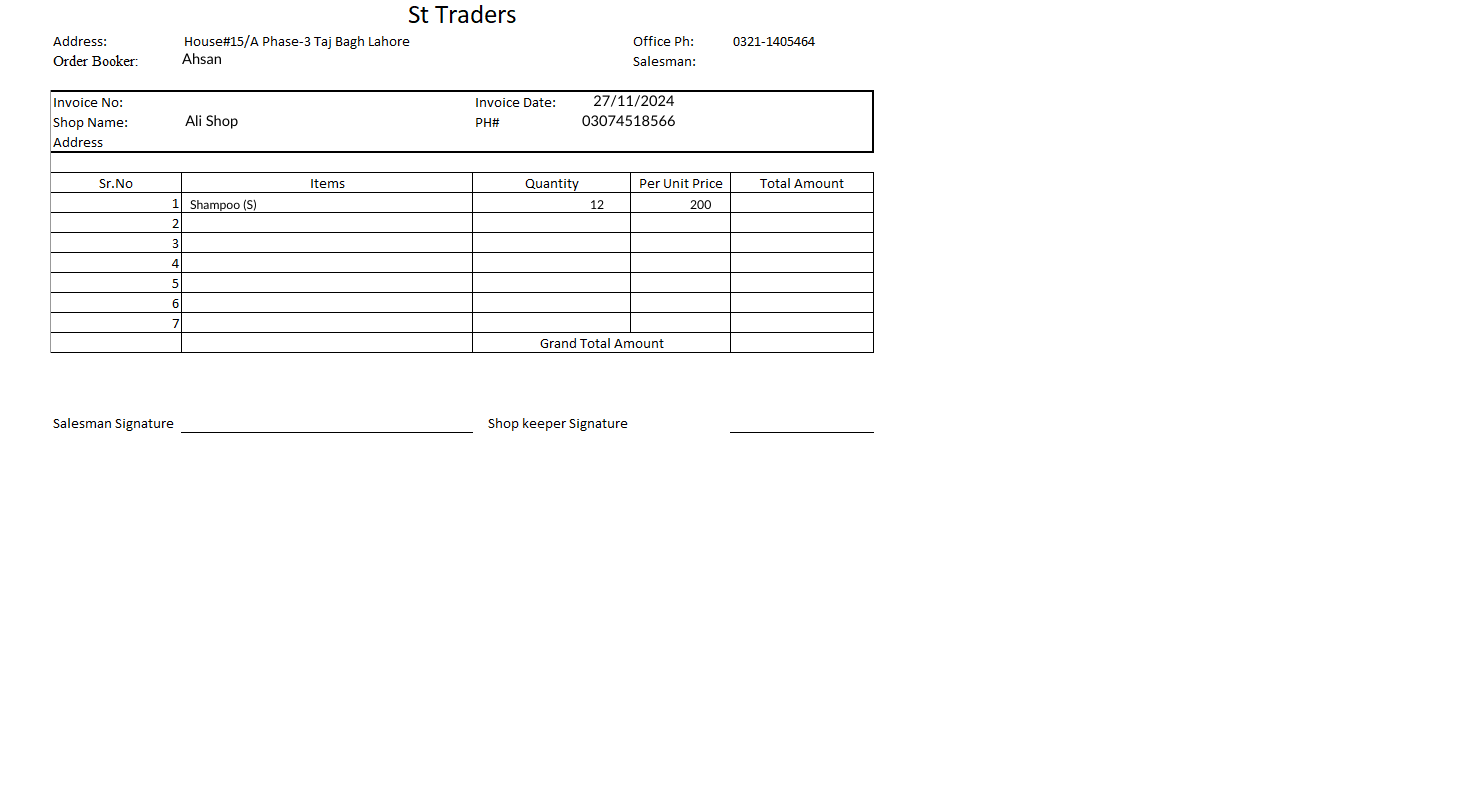
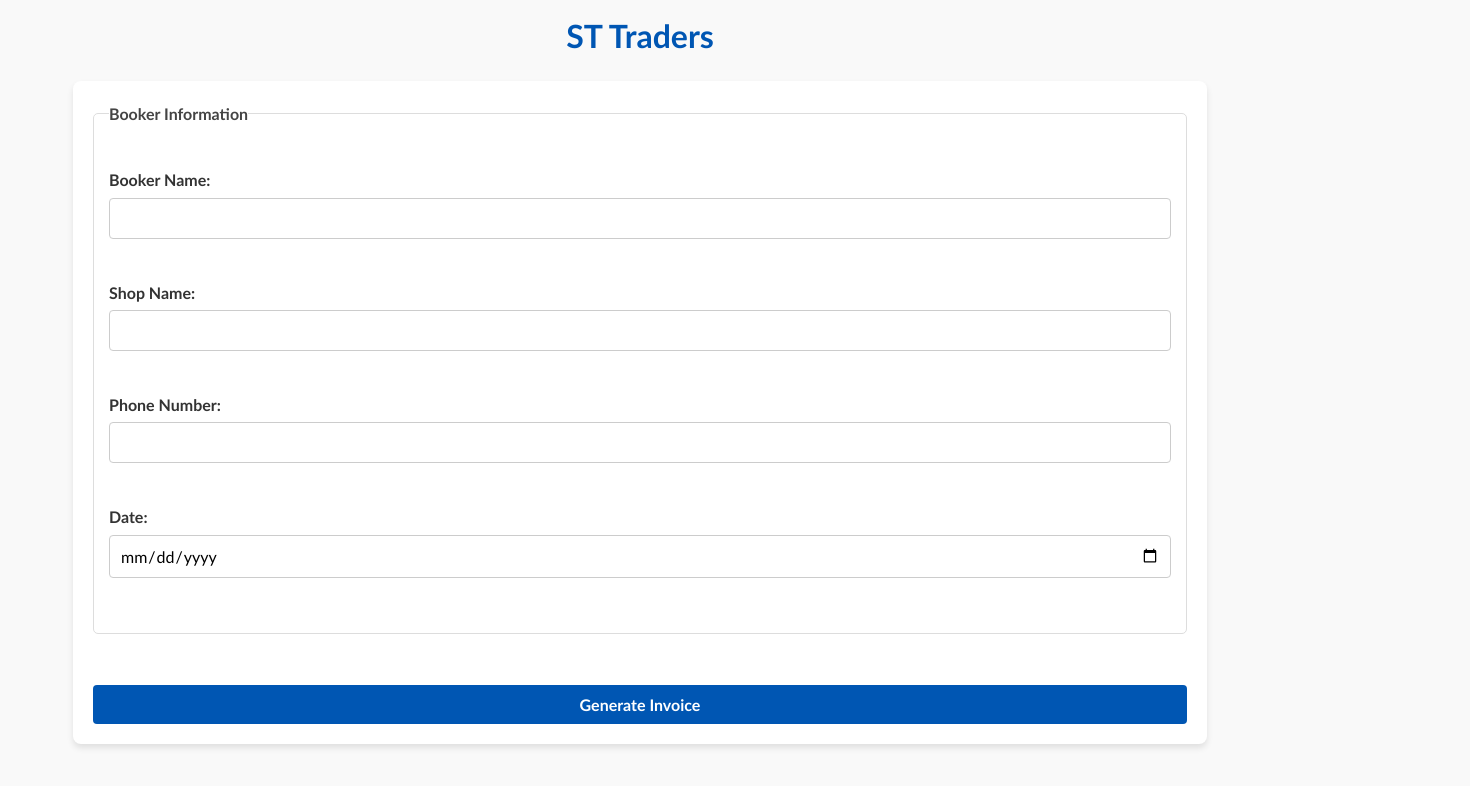
Before and after one commit to itisusama/custom-invoice, a plain HTML site: page index.html in a window 1280 px wide. Shown: the whole page, 1470 px wide, since content can reach past the window. Drawn offline with Linux system fonts and the light colour scheme.

Commit message:
add form and styling

```diff
--- /dev/null
+++ b/assets/css/form.css
@@ -0,0 +1,133 @@
+/* General Reset */
+* {
+    margin: 0;
+    padding: 0;
+    box-sizing: border-box;
+}
+
+/* Body Styles */
+body {
+    font-family: Arial, sans-serif;
+    background-color: #f9f9f9;
+    color: #333;
+    line-height: 1.6;
+    padding: 10px;
+}
+
+/* Header Styles */
+header {
+    font-size: 2rem;
+    color: #0056b3;
+    margin-bottom: 20px;
+    font-weight: bold;
+}
+
+/* Form Styles */
+form {
+    background-color: #ffffff;
+    border-radius: 8px;
+    box-shadow: 0 4px 6px rgba(0, 0, 0, 0.1);
+    padding: 20px;
+}
+
+/* Fieldset and Legend */
+fieldset {
+    border: 1px solid #ddd;
+    border-radius: 5px;
+    padding: 15px;
+}
+
+legend {
+    font-weight: bold;
+    color: #444;
+}
+
+/* Labels */
+label {
+    display: block;
+    font-weight: bold;
+    margin-bottom: 5px;
+}
+
+/* Input Fields */
+input[type="text"],
+input[type="number"],
+input[type="date"] {
+    width: 100%;
+    padding: 10px;
+    margin-bottom: 15px;
+    border: 1px solid #ccc;
+    border-radius: 4px;
+    font-size: 1rem;
+}
+
+input[type="text"]:focus,
+input[type="number"]:focus,
+input[type="date"]:focus {
+    border-color: #0056b3;
+    outline: none;
+}
+
+/* Submit Button */
+button[type="submit"] {
+    display: inline-block;
+    background-color: #0056b3;
+    color: white;
+    padding: 10px 15px;
+    font-size: 1rem;
+    font-weight: bold;
+    border: none;
+    border-radius: 4px;
+    cursor: pointer;
+    text-align: center;
+    transition: background-color 0.3s ease;
+    width: 100%;
+}
+
+button[type="submit"]:hover {
+    background-color: #003f88;
+}
+
+/* Responsive Design */
+
+/* Large Screens (Desktop) */
+@media (min-width: 1024px) {
+    form {
+        width: 50%;
+        margin: 0 auto;
+    }
+}
+
+/* Medium Screens (Tablet) */
+@media (min-width: 768px) and (max-width: 1023px) {
+    form {
+        width: 70%;
+        margin: 0 auto;
+    }
+
+    header {
+        font-size: 1.8rem;
+    }
+}
+
+/* Small Screens (Mobile) */
+@media (max-width: 767px) {
+    body {
+        padding: 5px;
+    }
+
+    form {
+        width: 100%;
+        margin: 0;
+        padding: 15px;
+    }
+
+    header {
+        font-size: 1.5rem;
+    }
+
+    button[type="submit"] {
+        font-size: 0.9rem;
+        padding: 10px;
+    }
+}
--- a/assets/css/style.css
+++ b/assets/css/style.css
@@ -31,7 +31,7 @@
 
 .text-container .invoice-date{
     top: 92px;
-    left: 396px;
+    left: 405px;
 }
 
 .item-one,
--- a/assets/script/script.js
+++ b/assets/script/script.js
@@ -1,64 +1,69 @@
-let textContainerClass = document.querySelector('.text-container');
-let itemsContainerClass = document.querySelector('.items-container');
 
-const textContainerData = [
-    { id: 1, booker: 'Ahsan' },
-    { id: 2, shop: 'Ali Shop' },
-    { id: 3, phone: '03074518566' },
-    { id: 4, date: '27/11/2024' },
-]
+function handleFormSubmit(event) {
 
-const itemContainerData = [
-    { id: 1, item: 'Shampoo (S)' },
-    { id: 2, qty: 12 },
-    { id: 3, price: 200 },
-    { id: 4, item: '' },
-    { id: 5, qty: ''},
-    { id: 6, price: '' },
-    { id: 7, item: '' },
-    { id: 8, qty: '' },
-    { id: 9, price: '' },
-    { id: 10, item: '' },
-    { id: 11, qty: '' },
-    { id: 12, price: '' },
-]
+    window.location.href = 'invoice.html';
 
-let textContainerClassFillData = `
-    <small class="booker-name">${textContainerData[0].booker}</small>
-    <small class="shop-name">${textContainerData[1].shop}</small>
-    <small class="ph">${textContainerData[2].phone}</small>
-    <small class="invoice-date">${textContainerData[3].date}</small>
-`
+    // let itemsContainerClass = document.querySelector('.items-container');
 
-let item_number1 = 'one'
-let item_number2 = 'two'
-let item_number3 = 'three'
-let item_number4 = 'four'
+    event.preventDefault(); // Prevent the default form submission behavior
 
-let itemsContainerClassFillData = `
-        <div class="item-${item_number1}">
-            <small>${itemContainerData[0].item}</small>
-            <small>${itemContainerData[1].qty}</small>
-            <small>${itemContainerData[2].price}</small>
-         </div>
-        <div class="item-${item_number2}">
-            <small>${itemContainerData[3].item}</small>
-            <small>${itemContainerData[4].qty}</small>
-            <small>${itemContainerData[5].price}</small>
-         </div>
-        <div class="item-${item_number3}">
-            <small>${itemContainerData[6].item}</small>
-            <small>${itemContainerData[7].qty}</small>
-            <small>${itemContainerData[8].price}</small>
-         </div>
-        <div class="item-${item_number4}">
-            <small>${itemContainerData[9].item}</small>
-            <small>${itemContainerData[10].qty}</small>
-            <small>${itemContainerData[11].price}</small>
-         </div>
-`
+    // Get form data
+    const booker = document.getElementById("booker").value;
+    const shop = document.getElementById("shop").value;
+    const phone = document.getElementById("phone").value;
+    const date = document.getElementById("date").value;
+
+// const itemContainerData = [
+//     { id: 1, item: 'Shampoo (S)' },
+//     { id: 2, qty: 12 },
+//     { id: 3, price: 200 },
+//     { id: 4, item: '' },
+//     { id: 5, qty: ''},
+//     { id: 6, price: '' },
+//     { id: 7, item: '' },
+//     { id: 8, qty: '' },
+//     { id: 9, price: '' },
+//     { id: 10, item: '' },
+//     { id: 11, qty: '' },
+//     { id: 12, price: '' },
+// ]
+
+// Store data in session storage
+sessionStorage.setItem("booker", booker);
+sessionStorage.setItem("shop", shop);
+sessionStorage.setItem("phone", phone);
+sessionStorage.setItem("date", date);
+
+// let item_number1 = 'one'
+// let item_number2 = 'two'
+// let item_number3 = 'three'
+// let item_number4 = 'four'
+
+// let itemsContainerClassFillData = `
+//         <div class="item-${item_number1}">
+//             <small>${itemContainerData[0].item}</small>
+//             <small>${itemContainerData[1].qty}</small>
+//             <small>${itemContainerData[2].price}</small>
+//          </div>
+//         <div class="item-${item_number2}">
+//             <small>${itemContainerData[3].item}</small>
+//             <small>${itemContainerData[4].qty}</small>
+//             <small>${itemContainerData[5].price}</small>
+//          </div>
+//         <div class="item-${item_number3}">
+//             <small>${itemContainerData[6].item}</small>
+//             <small>${itemContainerData[7].qty}</small>
+//             <small>${itemContainerData[8].price}</small>
+//          </div>
+//         <div class="item-${item_number4}">
+//             <small>${itemContainerData[9].item}</small>
+//             <small>${itemContainerData[10].qty}</small>
+//             <small>${itemContainerData[11].price}</small>
+//          </div>
+// `
+
+window.location.href = "invoice.html";
+// itemsContainerClass.innerHTML = itemsContainerClassFillDat
 
 
-
-textContainerClass.innerHTML = textContainerClassFillData
-itemsContainerClass.innerHTML = itemsContainerClassFillData
+}
--- a/index.html
+++ b/index.html
@@ -5,16 +5,24 @@
     <meta name="viewport" content="width=device-width, initial-scale=1.0">
     <title>Invoice Generator</title>
     <link rel="stylesheet" href="assets/css/style.css">
+    <link rel="stylesheet" href="assets/css/form.css">
 </head>
 <body>
-    <div class="form-container">
-        <img src="assets/images/invoice.png" alt="invoice">
-    </div>
-    <!-- Text Container -->
-    <div class="text-container"></div>
-
-    <!-- Items Container -->
-     <div class="items-container"></div>
-     <script src="assets/script/script.js"></script>
+    <header style="text-align: center;">ST Traders</header>
+    <form id="invoiceForm" onsubmit="handleFormSubmit(event)" style="width: 90%; margin-left: 5%;">
+        <fieldset><br>
+            <legend>Booker Information</legend>
+            <label for="booker">Booker Name:</label>
+            <input type="text" id="booker" name="booker" required> <br><br>
+            <label for="shop">Shop Name:</label>
+            <input type="text" id="shop" name="shop" required><br><br>
+            <label for="phone">Phone Number:</label>
+            <input type="number" id="phone" name="phone" required><br><br>
+            <label for="date">Date:</label>
+            <input type="date" id="date" name="date" required><br><br>
+        </fieldset><br><br>
+        <button type="submit">Generate Invoice</button>
+    </form>
+    <script src="assets/script/script.js"></script>
 </body>
 </html>
```
Also changed, not shown: invoice.html (added, +40 -0 lines).
